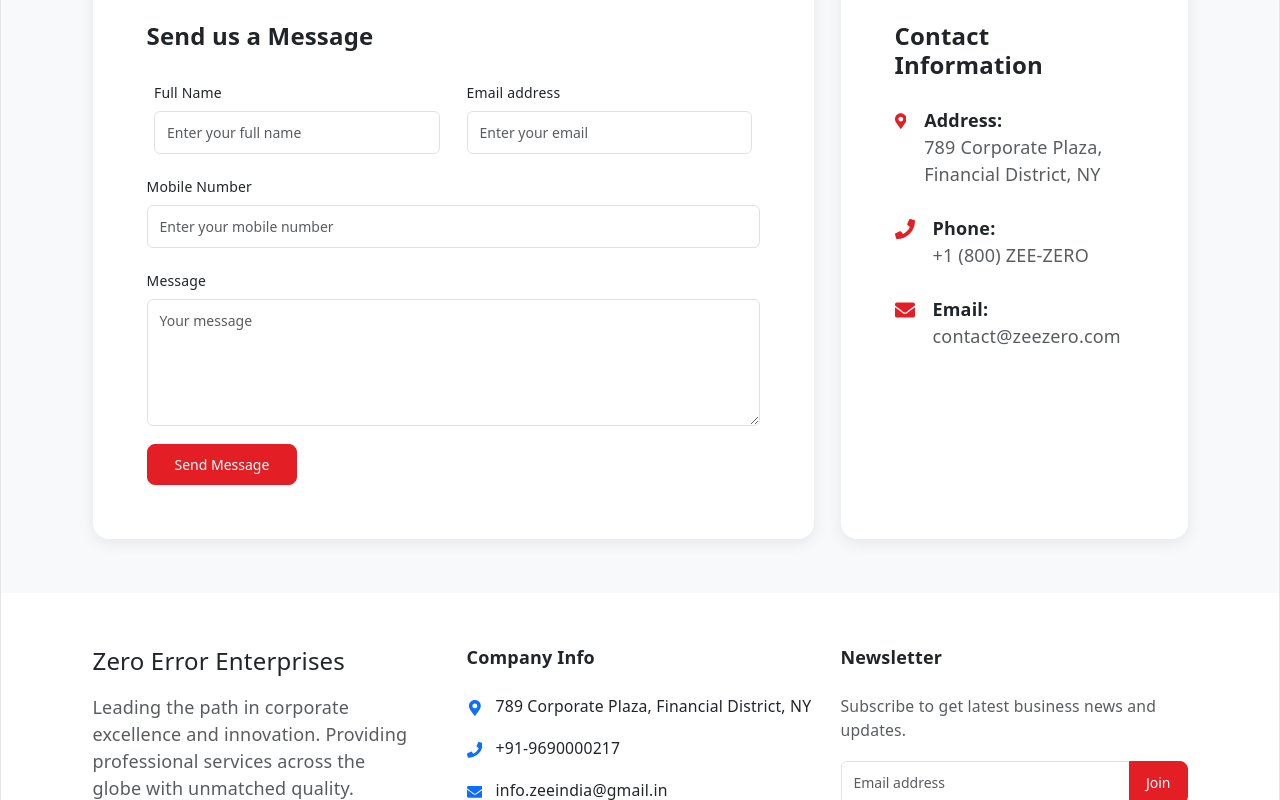
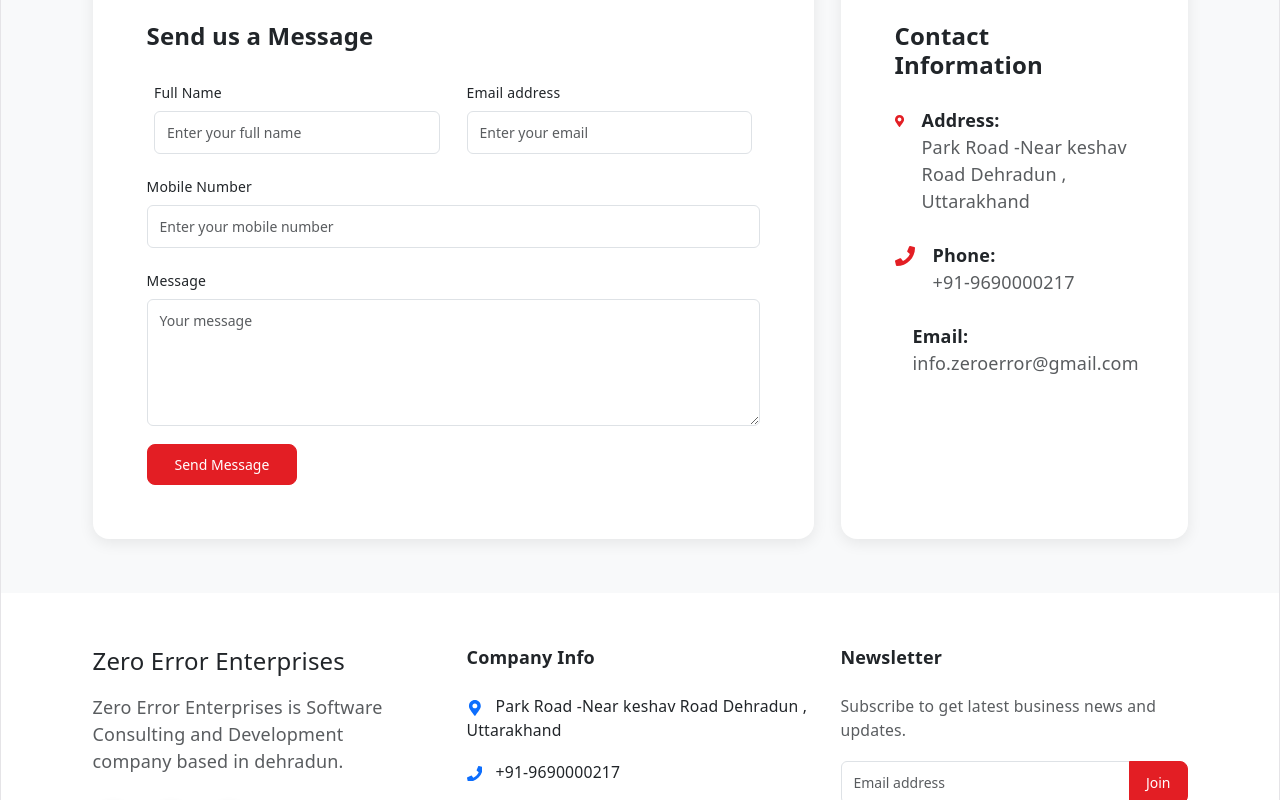
Before and after one commit to VAIBHAVTOMAR321/Zee, a React (Vite) app: page /contact in a window 1280 px wide. Shown: the part 660-1460 px from the top of the page. Built offline with nearby package versions, Linux system fonts and the light colour scheme.

Commit message:
updated contain

```diff
--- a/src/components/pages/Contact.jsx
+++ b/src/components/pages/Contact.jsx
@@ -163,21 +163,24 @@ const Contact = () => {
                       <FaMapMarkerAlt size={20} className="text-primary me-3 mt-1" />
                       <div>
                         <strong>Address:</strong>
-                        <p className="text-muted mb-0">789 Corporate Plaza, Financial District, NY</p>
+                        <p className="text-muted mb-0">
+Park Road -Near keshav Road Dehradun , Uttarakhand</p>
                       </div>
                     </li>
                     <li className="d-flex align-items-start mb-4">
                       <FaPhone size={20} className="text-primary me-3 mt-1" />
                       <div>
                         <strong>Phone:</strong>
-                        <p className="text-muted mb-0">+1 (800) ZEE-ZERO</p>
+                        <p className="text-muted mb-0">+91-9690000217
+</p>
                       </div>
                     </li>
                     <li className="d-flex align-items-start">
                       <FaEnvelope size={20} className="text-primary me-3 mt-1" />
                       <div>
                         <strong>Email:</strong>
-                        <p className="text-muted mb-0">contact@zeezero.com</p>
+                        <p className="text-muted mb-0">
+info.zeroerror@gmail.com</p>
                       </div>
                     </li>
                   </ul>
--- a/src/components/pages/Footer.jsx
+++ b/src/components/pages/Footer.jsx
@@ -11,7 +11,7 @@ function Footer() {
             <Col lg={4} className="mb-4">
               <h3 className="footer-logo mb-3">
 Zero Error Enterprises</h3>
-              <p className="text-muted pe-lg-4">Leading the path in corporate excellence and innovation. Providing professional services across the globe with unmatched quality.</p>
+              <p className="text-muted pe-lg-4">Zero Error Enterprises is Software Consulting and Development company based in dehradun. </p>
               <div className="footer-socials d-flex gap-3 mt-4">
                 <a href="#"><FaFacebook /></a>
                 <a href="#"><FaTwitter /></a>
@@ -21,7 +21,7 @@ Zero Error Enterprises</h3>
             <Col lg={4} md={6} className="mb-4">
               <h5 className="mb-4 fw-bold">Company Info</h5>
               <ul className="list-unstyled footer-contact-list">
-                <li className="mb-3 small"><FaMapMarkerAlt className="text-primary me-2" /> 789 Corporate Plaza, Financial District, NY</li>
+                <li className="mb-3 small"><FaMapMarkerAlt className="text-primary me-2" /> Park Road -Near keshav Road Dehradun , Uttarakhand</li>
                 <li className="mb-3 small"><FaPhone className="text-primary me-2" /> +91-9690000217</li>
                 <li className="mb-3 small"><FaEnvelope className="text-primary me-2" /> info.zeeindia@gmail.in</li>
               </ul>
--- a/src/components/pages/Home.jsx
+++ b/src/components/pages/Home.jsx
@@ -40,8 +40,8 @@ function Home() {
           heroSlides: [
              {
                id: 1,
-               title: "Zero Error Enterprises",
-               subtitle: "Empowering Businesses with Strategic Innovation and Global Excellence.",
+               title: "Zero Error Enterpries",
+               subtitle: "Creates custom software solutions for businesses and individuals so that they can show case their business and help increase productivity, reduce costs, and improve efficiency.",
                image: "https://images.unsplash.com/photo-1486406146926-c627a92ad1ab?auto=format&fit=crop&q=80&w=2070",
                btnText: "Explore Services"
              },
```
